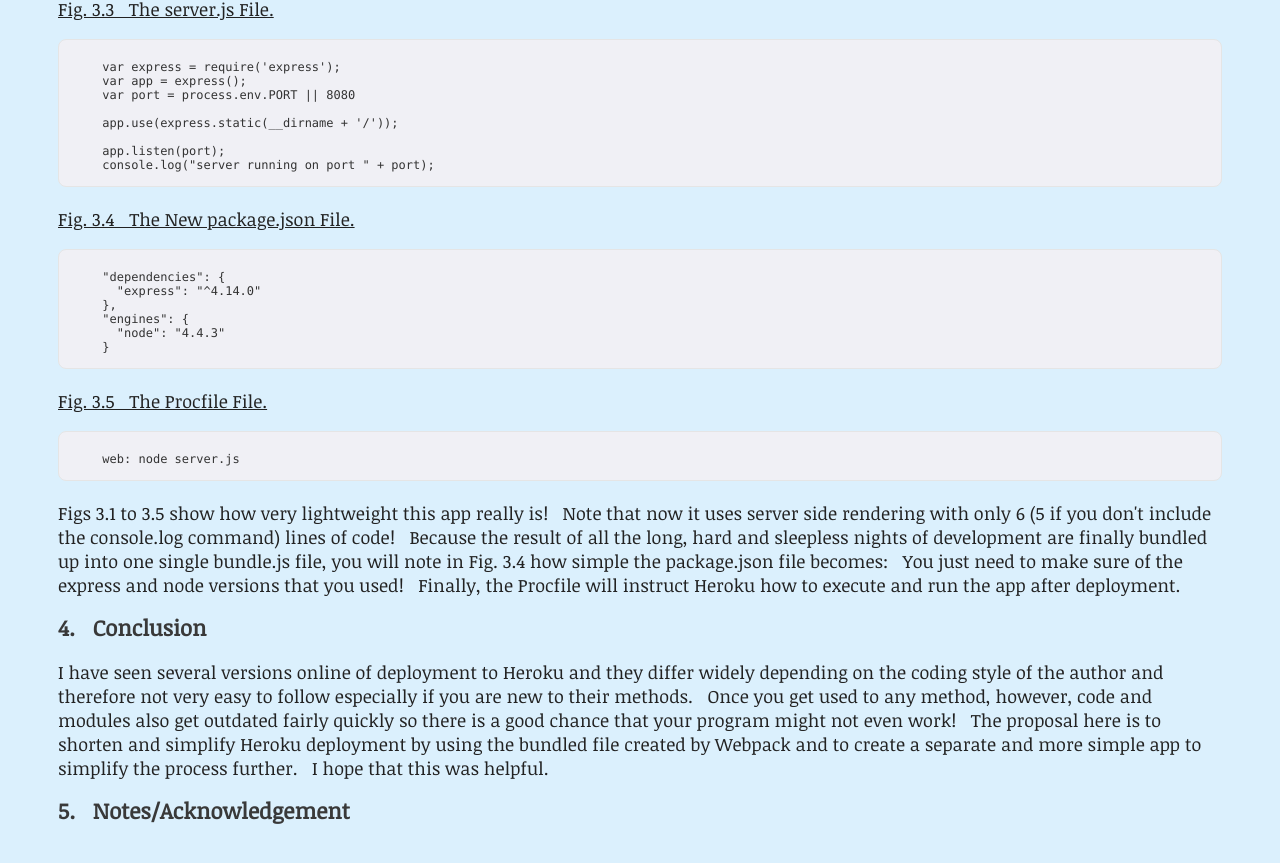
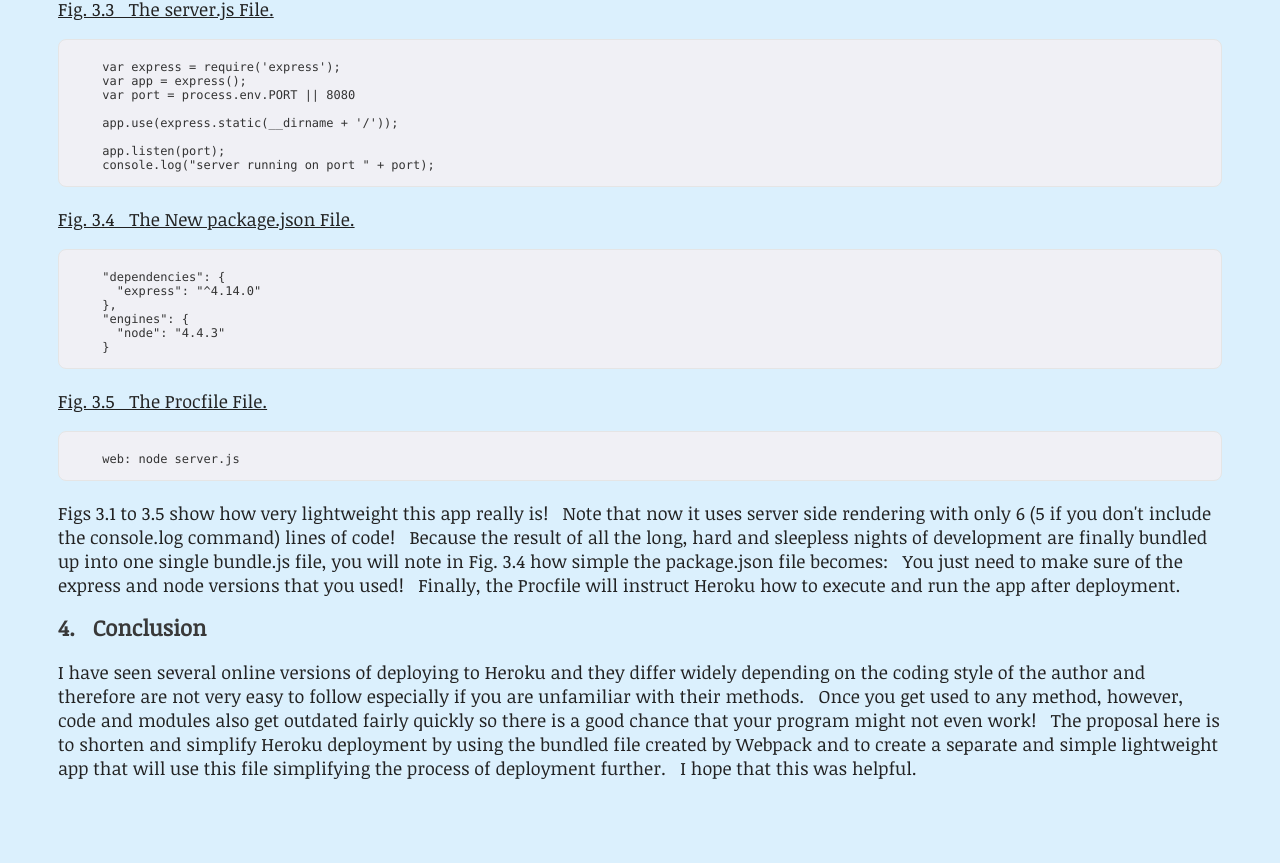
Before and after one commit to rodstaff/rodstaff.github.io, a Jekyll site: the page blog/blogSource1/index.html, which Jekyll copies as it is, in a window 1280 px wide and 900 px high, scrolled down 2820 px. Shown: the top 863 px of the window. Built offline with Jekyll 4.4.1, drawn with Linux system fonts in a browser that asks for light colours; some of the changed text lies outside the part shown.

Commit message:
modified portfolio and blog1 views

```diff
--- a/blog/blogSource1/index.html
+++ b/blog/blogSource1/index.html
@@ -16,7 +16,7 @@
 
 	      <h3>2. &nbsp;&nbsp;Development</h3>
 
-	      <p>This blog was actually inspired by the difficulty I encountered in deploying an app I created in ReactJS using React-Router in a Redux framework.  &nbsp;&nbsp;Coding <a href="https://github.com/rodstaff/redux-react-routes"><em>redux-react-routes</em></a> was already difficult; and if that were not enough, I found out later that there was no clear and definitive method available online to deploy it to Heroku.</p>
+	      <p>This blog was actually inspired by the difficulty I encountered in deploying an app I created in ReactJS using React-Router in a Redux framework.  &nbsp;&nbsp;Coding <a href="https://github.com/rodstaff/redux-react-routes"><em>redux-react-routes</em></a> was already difficult; and if that were not enough, I found out later that there was no clear and definitive method available online to deploy it to Heroku!</p>
 
 	      <p>Below in Figs 2.1 to 2.4, I will briefly show how I created the bundle.js file by using the Webpack bundler tool.</p>
 
@@ -191,10 +191,7 @@
         <p>Figs 3.1 to 3.5 show how very lightweight this app really is!  &nbsp;&nbsp;Note that now it uses server side rendering with only 6 (5 if you don't include the console.log command) lines of code! &nbsp;&nbsp;Because the result of all the long, hard and sleepless nights of development are finally bundled up into one single bundle.js file, you will note in Fig. 3.4 how simple the package.json file becomes:  &nbsp;&nbsp;You just need to make sure of the express and node versions that you used!  &nbsp;&nbsp;Finally, the Procfile will instruct Heroku how to execute and run the app after deployment.</p>
 
       <h3>4. &nbsp;&nbsp;Conclusion</h3>
-        <p>I have seen several versions online of deployment to Heroku and they differ widely depending on the coding style of the author and therefore not very easy to follow especially if you are new to their methods. &nbsp;&nbsp;Once you get used to any method, however, code and modules also get outdated fairly quickly so there is a good chance that your program might not even work! &nbsp;&nbsp;The proposal here is to shorten and simplify Heroku deployment by using the bundled file created by Webpack and to create a separate and more simple app to simplify the process further. &nbsp;&nbsp;I hope that this was helpful.</p>
-
-      <h3>5. &nbsp;&nbsp;Notes/Acknowledgement</h3>
-
+        <p>I have seen several online versions of deploying to Heroku and they differ widely depending on the coding style of the author and therefore are not very easy to follow especially if you are unfamiliar with their methods. &nbsp;&nbsp;Once you get used to any method, however, code and modules also get outdated fairly quickly so there is a good chance that your program might not even work! &nbsp;&nbsp;The proposal here is to shorten and simplify Heroku deployment by using the bundled file created by Webpack and to create a separate and simple lightweight app that will use this file simplifying the process of deployment further. &nbsp;&nbsp;I hope that this was helpful.</p>
 
 	    </body>
 	</html>
--- a/portfolio/index.html
+++ b/portfolio/index.html
@@ -8,7 +8,7 @@
 
          <h5><a href="https://redux-react-heroku.herokuapp.com/" target="_blank">Redux-React-Routes</a></h5>
 
-         <p>"Redux-React-Routes" is coded in ReactJS + React-Router and using the Redux framework.  &nbsp;&nbsp;This app also proposes to greatly simplify ReactJS coding and Heroku deployment by using client side code in development but using the webpack-dev-server to do the (auto-update) server rendering in the background.  &nbsp;&nbsp;In other words, the only Express coding you will do (and it's only 5 lines of code!) is when you deploy to Heroku in production.  &nbsp;&nbsp;That is, there were two apps used here:  &nbsp;&nbsp;(1) a<a href="https://github.com/rodstaff/redux-react-routes" target="_blank">&nbsp;<d>development</d>&nbsp;</a>app to create the bundle.js file, and (2) a<a href="https://github.com/rodstaff/redux-react-heroku" target="_blank">&nbsp;<d>production</d>&nbsp;</a>app using a very simple code in Express to serve the bundled file for Heroku deployment. &nbsp;&nbsp;Please take a look especially at the "README.md" files in Github for more details.  &nbsp;&nbsp;Note, however, that it is possible to combine the two apps into one (see my Blog [WIP]).  &nbsp;&nbsp;Now, even if server side rendering is deemed necessary from the beginning, there will always be a final bundle.js file ready for production and so the above mentioned method should also apply in this case.<br />
+         <p>"Redux-React-Routes" is coded in ReactJS + React-Router and using the Redux framework.  &nbsp;&nbsp;This app also proposes to greatly simplify ReactJS coding and Heroku deployment by using client side code in development but using the webpack-dev-server to do the (auto-update) server rendering in the background.  &nbsp;&nbsp;In other words, the only Express coding you will do (and it's only 5 lines of code!) is when you deploy to Heroku in production.  &nbsp;&nbsp;That is, there were two apps used here:  &nbsp;&nbsp;(1) a<a href="https://github.com/rodstaff/redux-react-routes" target="_blank">&nbsp;<d>development</d>&nbsp;</a>app to create the bundle.js file, and (2) a<a href="https://github.com/rodstaff/redux-react-heroku" target="_blank">&nbsp;<d>production</d>&nbsp;</a>app using a very simple code in Express to serve the bundled file for Heroku deployment. &nbsp;&nbsp;Please take a look especially at the "README.md" files in Github for more details.</p>
 
          <h5><a href="">myCV</a></h5>
 
```
